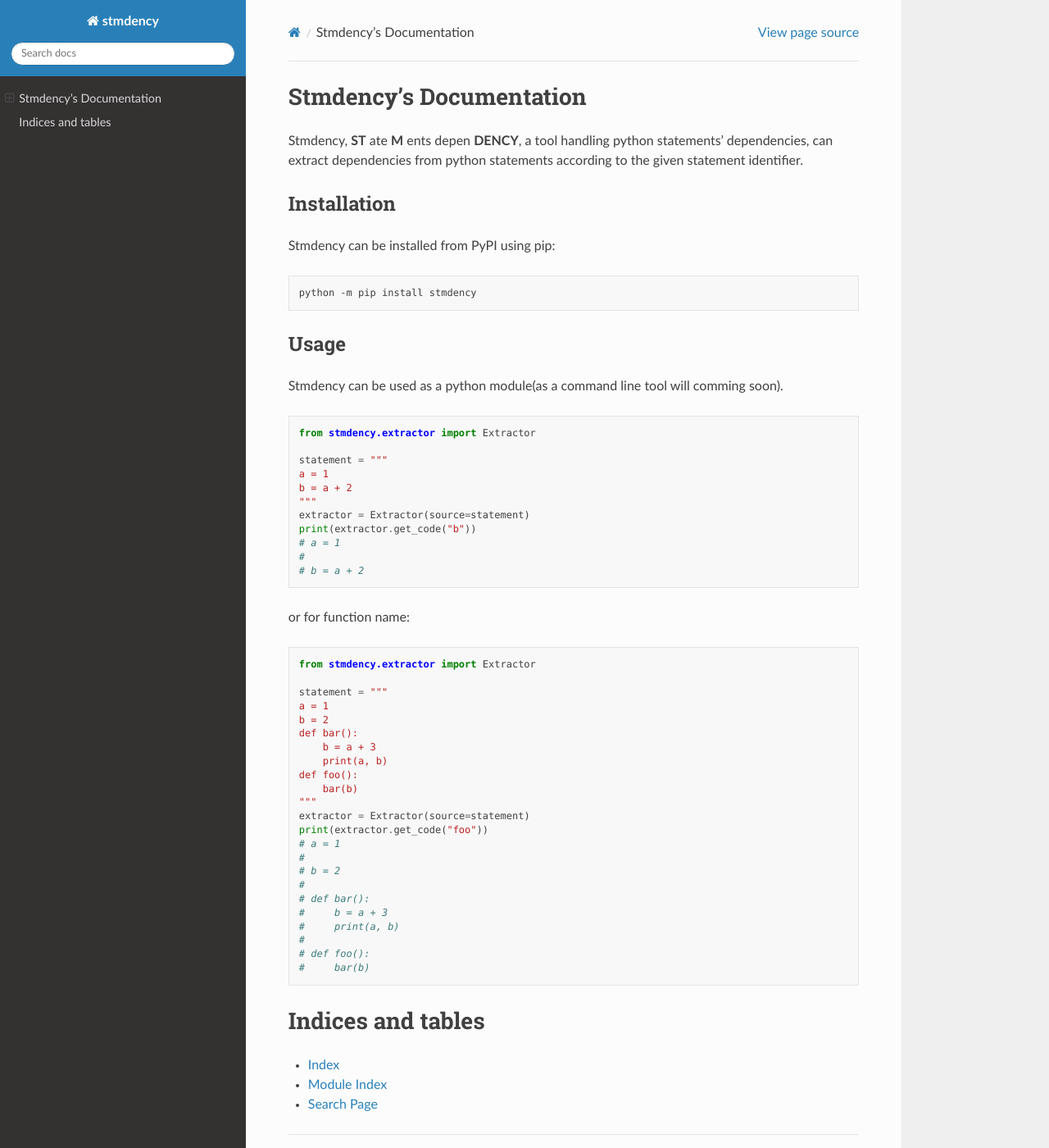
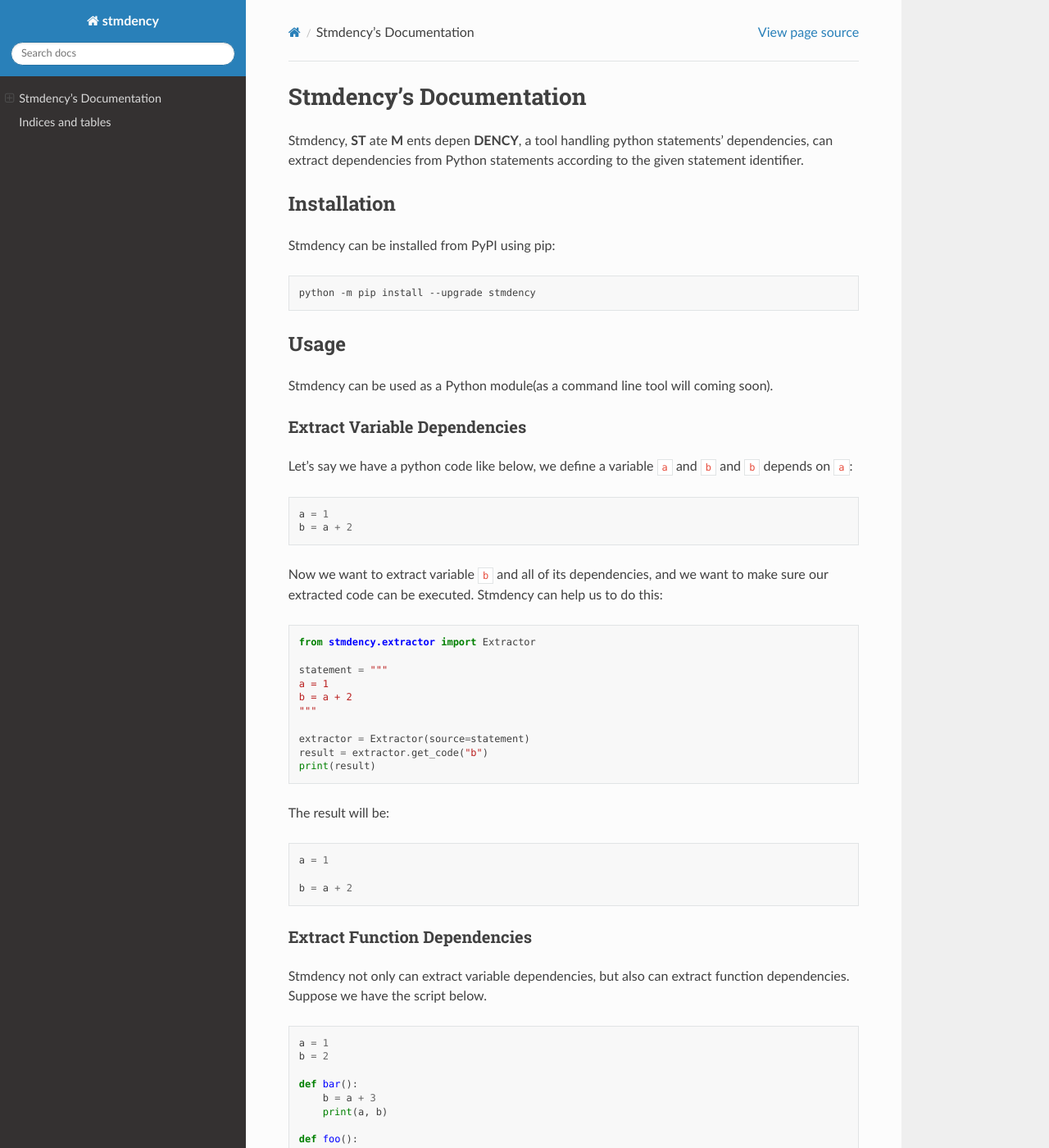
Before and after one commit to zhongjiajie/stmdency, a Sphinx documentation site: the page built from docs/index.rst, in a window 1280 px wide and 1400 px high. Shown: the whole window at 82% size. Built offline with Sphinx 7.4.7 and the Read the Docs theme 2.0.0, drawn with Linux system fonts in a browser that asks for light colours; some of the changed text lies outside the part shown.

Commit message:
Add some docs (#21)

```diff
--- a/docs/index.rst
+++ b/docs/index.rst
@@ -7,7 +7,7 @@
 ========================
 
 Stmdency, **ST** ate **M** ents depen **DENCY**, a tool handling python statements' dependencies, can
-extract dependencies from python statements according to the given statement identifier.
+extract dependencies from Python statements according to the given statement identifier.
 
 Installation
 ------------
@@ -16,12 +16,25 @@
 
 .. code-block:: bash
 
-   python -m pip install stmdency
+   python -m pip install --upgrade stmdency
 
 Usage
 -----
 
-Stmdency can be used as a python module(as a command line tool will comming soon).
+Stmdency can be used as a Python module(as a command line tool will coming soon).
+
+Extract Variable Dependencies
+~~~~~~~~~~~~~~~~~~~~~~~~~~~~~
+
+Let's say we have a python code like below, we define a variable ``a`` and ``b`` and ``b`` depends on ``a``:
+
+.. code-block:: python
+
+   a = 1
+   b = a + 2
+
+Now we want to extract variable ``b`` and all of its dependencies, and we want to make sure our extracted code
+can be executed. Stmdency can help us to do this:
 
 .. code-block:: python
 
@@ -31,13 +44,40 @@
    a = 1
    b = a + 2
    """
+
    extractor = Extractor(source=statement)
-   print(extractor.get_code("b"))
-   # a = 1
-   #
-   # b = a + 2
+   result = extractor.get_code("b")
+   print(result)
 
-or for function name:
+The result will be:
+
+.. code-block:: python
+
+   a = 1
+
+   b = a + 2
+
+
+Extract Function Dependencies
+~~~~~~~~~~~~~~~~~~~~~~~~~~~~~
+
+Stmdency not only can extract variable dependencies, but also can extract function dependencies. Suppose we
+have the script below.
+
+.. code-block:: python
+
+   a = 1
+   b = 2
+
+   def bar():
+       b = a + 3
+       print(a, b)
+
+   def foo():
+       bar(b)
+
+Now we want to extract function ``foo`` and all of its dependencies, and we want to make our extracted code
+runnable.
 
 .. code-block:: python
 
@@ -54,16 +94,54 @@
    """
    extractor = Extractor(source=statement)
    print(extractor.get_code("foo"))
-   # a = 1
-   #
-   # b = 2
-   #
-   # def bar():
-   #     b = a + 3
-   #     print(a, b)
-   #
-   # def foo():
-   #     bar(b)
+
+The result will be:
+
+.. code-block:: python
+
+   a = 1
+
+   b = 2
+
+   def bar():
+       b = a + 3
+       print(a, b)
+
+   def foo():
+       bar(b)
+
+Python Code in File
+~~~~~~~~~~~~~~~~~~~
+
+As you can see, we use a string to represent the Python code in the above examples. But in most cases, our code
+is in a file. Stmdency can also handle this situation.
+
+First, we need to create a file named ``test.py`` and write the code below into it:
+
+.. code-block:: bash
+
+   cat <<EOF > test.py
+   a = 1
+   b = 2
+
+   def bar():
+       b = a + 3
+       print(a, b)
+
+   def foo():
+       bar(b)
+   EOF
+
+Then we can use the code below to extract function ``foo`` and all of its dependencies:
+
+.. code-block:: python
+
+   from stmdency.extractor import Extractor
+
+   with open("test.py", "r") as f:
+       source = f.read()
+       extractor = Extractor(source)
+       print(extractor.get_code("foo"))
 
 Indices and tables
 ==================
```
Also changed, not shown: README.md (+47 -1 lines).
